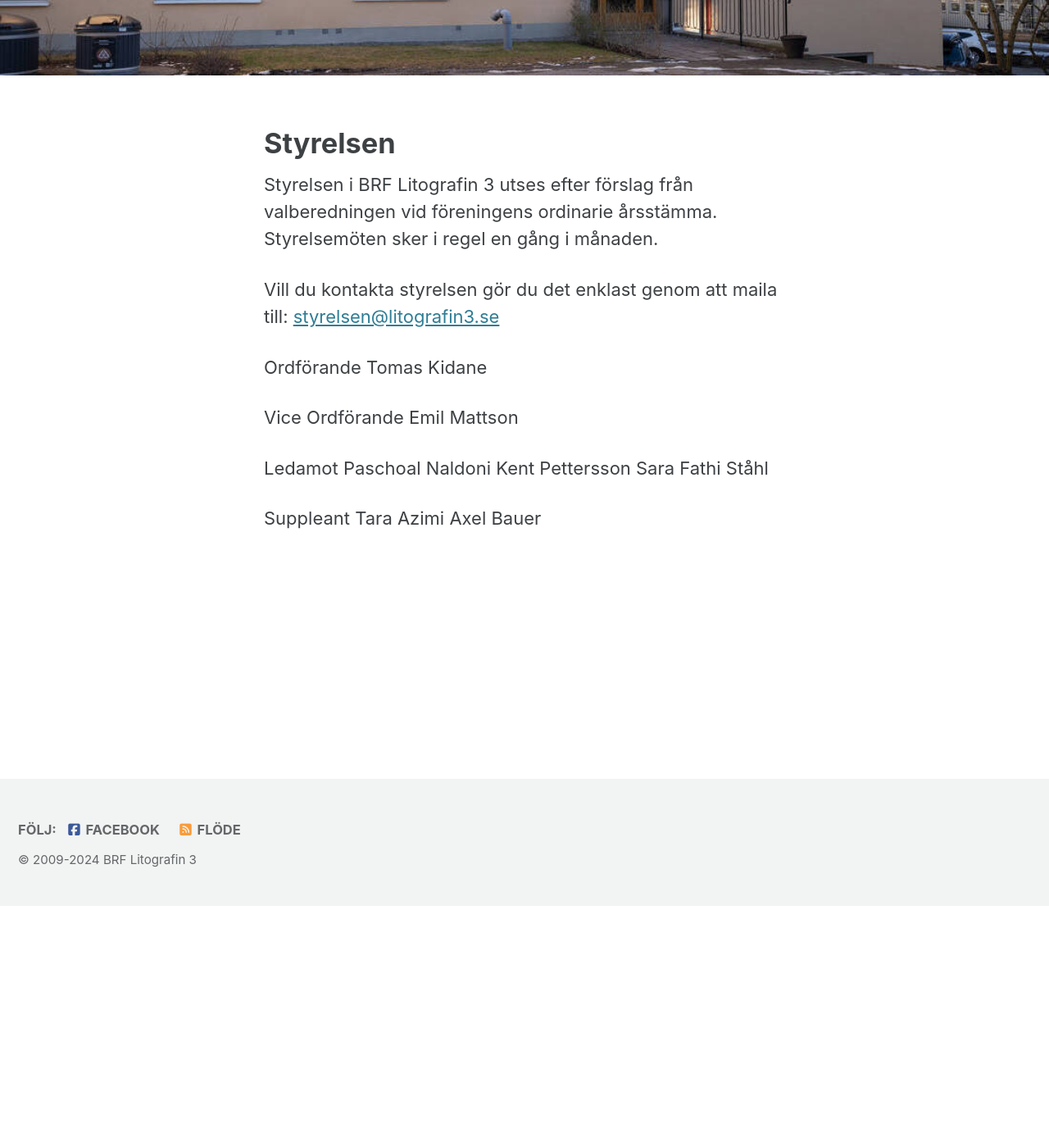
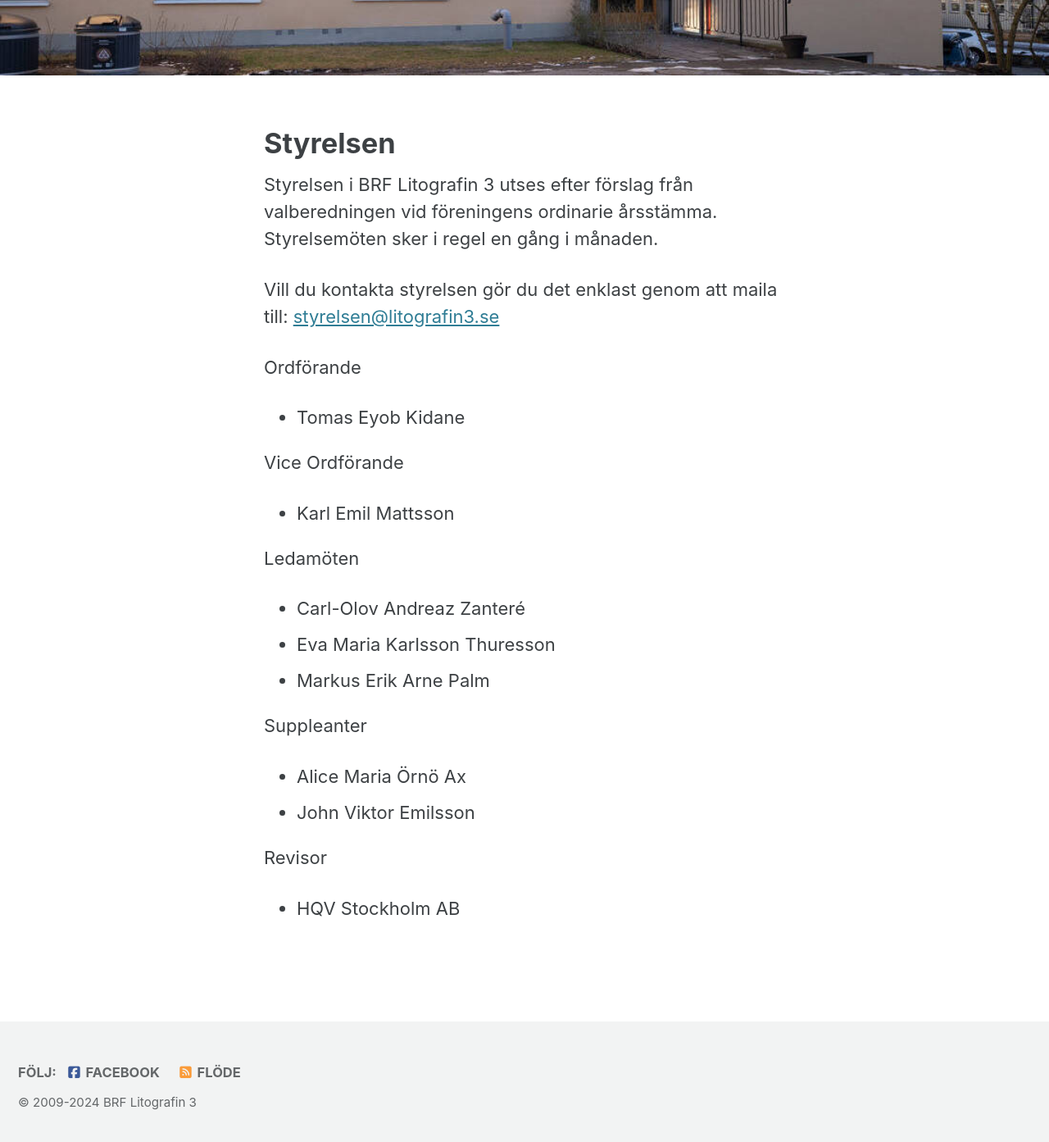
Before and after one commit to Litografin3/litografin3.github.io, a Jekyll site: the page built from _pages/styrelsen.md, in a window 1280 px wide and 1400 px high, scrolled down 295 px. Shown: the top 1393 px of the window at 82% size. Built offline with Jekyll 4.4.1, drawn with Linux system fonts in a browser that asks for light colours; cached includes are drawn as plain includes.

Commit message:
fixed names

```diff
--- a/_pages/styrelsen.md
+++ b/_pages/styrelsen.md
@@ -15,16 +15,19 @@ Vill du kontakta styrelsen gör du det enklast genom att maila till:
 
 
 Ordförande
-Tomas Kidane
+- Tomas Eyob Kidane
 
 Vice Ordförande
-Emil Mattson
+- Karl Emil Mattsson
 
-Ledamot
-Paschoal Naldoni
-Kent Pettersson
-Sara Fathi Ståhl
+Ledamöten
+- Carl-Olov Andreaz Zanteré
+- Eva Maria Karlsson Thuresson
+- Markus Erik Arne Palm
 
-Suppleant
-Tara Azimi
-Axel Bauer
+Suppleanter
+- Alice Maria Örnö Ax
+- John Viktor Emilsson
+
+Revisor
+- HQV Stockholm AB
```
